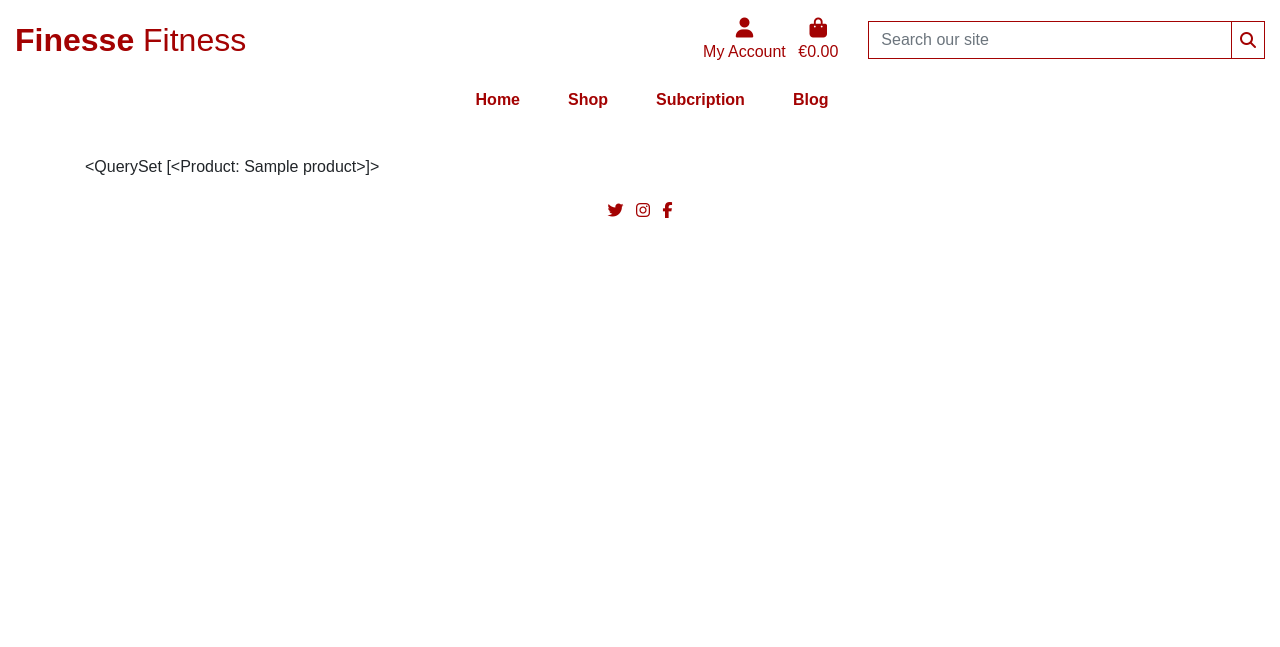
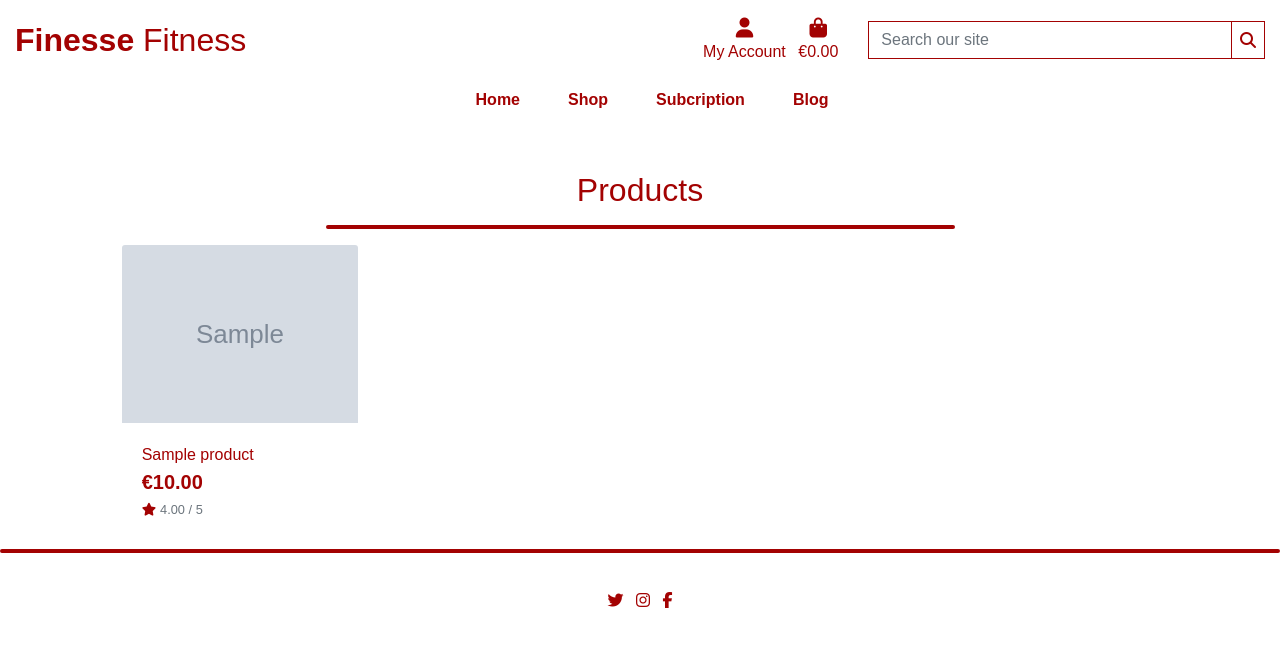
Before and after one commit to Richiefinegan11/finesse_fitness, a Django app: page /products/ in a window 1280 px wide. Shown: the top 647 px of the page. Run offline with Django 3.2, Linux system fonts and the light colour scheme; tables that the repository leaves empty hold one stand-in row (values such as "Sample post"); grey boxes marked "Sample" are stand-in pictures; some libraries are stand-ins or nearby versions; some web fonts are replaced.

Commit message:
Started products template

```diff
--- a/products/templates/products/products.html
+++ b/products/templates/products/products.html
@@ -12,10 +12,68 @@
 {% endblock %}
 
 {% block content %}
-    <div class="container">
+    <div class="container-fluid">
         <div class="row">
-            <div class="col">
-                {{ products }}
+            <div class="col text-center mt-3">
+                <h2 class="text-red">Products</h2>
+                <hr class="w-50 mb-1">
+            </div>
+        </div>
+        <div class="row">
+            <div class="product-container col-10 offset-1">
+                <div class="row mt-1 mb-2"></div>
+                <div class="row">
+                    {% for product in products %}
+                        <div class="col-sm-6 col-md-6 col-lg-4 col-xl-3">
+                            <div class="card h-100 border-0">
+                                {% if product.image %}
+                                <a href="">
+                                    <img class="card-img-top img-fluid text-red" src="{{ product.image.url }}" alt="{{ product.name }}">
+                                </a>
+                                {% else %}
+                                <a href="">
+                                    <img class="card-img-top img-fluid text-red" src="{{ MEDIA_URL }}noimage.png" alt="{{ product.name }}">
+                                </a>
+                                {% endif %}
+                                <div class="card-body pb-0">
+                                    <p class="mb-0 text-red">{{ product.name }}</p>
+                                </div>
+                                <div class="card-footer bg-white pt-0 border-0 text-left">
+                                    <div class="row">
+                                        <div class="col">
+                                            <p class="lead mb-0 text-left font-weight-bold text-red">€{{ product.price }}</p>
+                                            {% if product.rating %}
+                                                <small class="text-muted"><i class="fas fa-star mr-1 text-red"></i>{{ product.rating }} / 5</small>
+                                            {% else %}
+                                                <small class="text-muted text-red">No Rating</small>
+                                            {% endif %}
+                                        </div>
+                                    </div>
+                                </div>
+                            </div>
+                        </div>
+                        {% if forloop.counter|divisibleby:1 %}
+                            <div class="col-12 d-sm-none mb-5">
+                                <hr>
+                            </div>
+                        {% endif %}
+                        {% if forloop.counter|divisibleby:2 %}
+                            <div class="col-12 d-none d-sm-block d-md-block d-lg-none mb-5">
+                                <hr>
+                            </div>
+                        {% endif %}
+                        {% if forloop.counter|divisibleby:3 %}
+                            <div class="col-12 d-none d-lg-block d-xl-none mb-5">
+                                <hr>
+                            </div>
+                        {% endif %}
+                        {% if forloop.counter|divisibleby:4 %}
+                            <div class="col-12 d-none d-xl-block mb-5">
+                                <hr>
+                            </div>
+                        {% endif %}
+                    {% endfor %}
+                </div>
             </div>
         </div>
     </div>
--- a/static/css/base.css
+++ b/static/css/base.css
@@ -91,9 +91,13 @@ html,body
 }
 
 .section-divider {
-    padding: 2em;
+    margin: 3em 0;
 }
 
+hr {
+    border: 2px solid #a30202;
+    border-radius: 2px;
+}
 
 /* Media Queries */
 
--- a/templates/base.html
+++ b/templates/base.html
@@ -116,7 +116,7 @@
 
     {% block content %}
     {% endblock %}
-
+    <hr>
     <footer class="footer mt-auto py-1">
 		<div class="container-fluid p-1 py-3">
 			<div class="col-auto col-sm d-flex justify-content-center">
```
